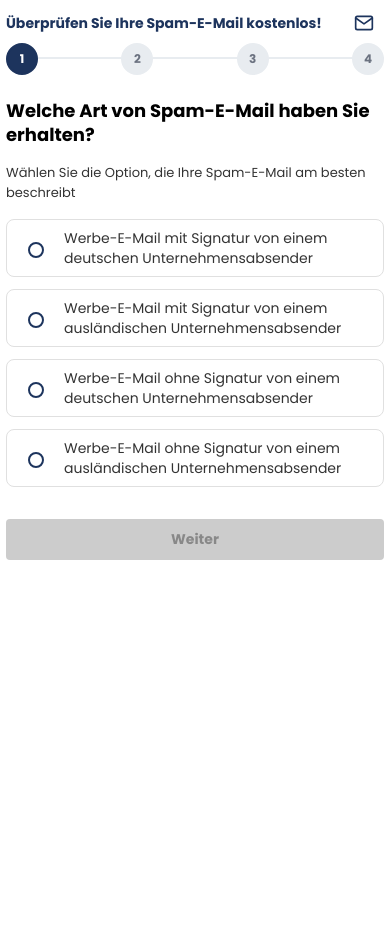
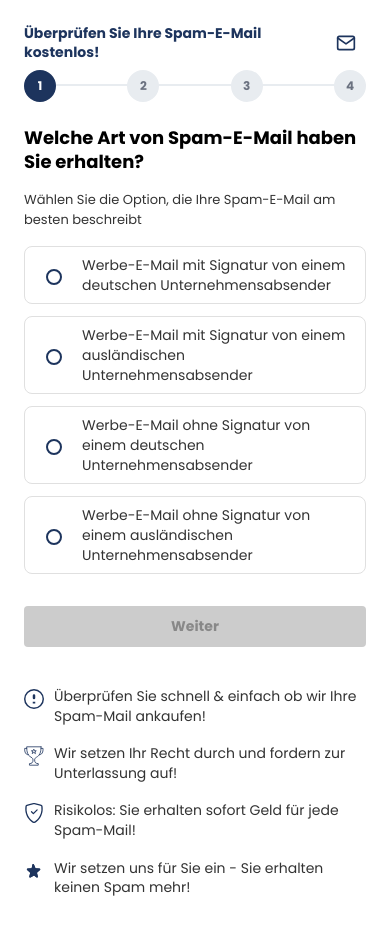
Before and after one commit to MalikNabiAwan/clientform, a plain HTML site: page index.html in a window 390 px wide. Before the commit the page ends 844 px from the top, so only its background shows below. Drawn offline with Linux system fonts and the light colour scheme.

Commit message:
Update index.html

```diff
--- a/index.html
+++ b/index.html
@@ -579,11 +579,12 @@
     @media (max-width: 768px) {
       body {
         overflow-x: hidden;
+        padding: 20px 16px;
       }
 
       .flight-form {
         max-width: 100%;
-        padding: 0 8px;
+        padding: 0 16px;
         transform: none;
         margin: 0 auto;
         width: 100%;
@@ -712,14 +713,14 @@
 
     @media (max-width: 480px) {
       body {
-        padding: 3px;
+        padding: 16px 12px;
         font-size: 14px;
         margin: 0;
         overflow-x: hidden;
       }
 
       .flight-form {
-        padding: 0 3px;
+        padding: 0 12px;
         width: 100%;
         max-width: 100%;
         box-sizing: border-box;
@@ -833,12 +834,12 @@
     /* Extra small screens */
     @media (max-width: 360px) {
       body {
-        padding: 2px;
+        padding: 12px 8px;
         margin: 0;
       }
 
       .flight-form {
-        padding: 0 2px;
+        padding: 0 8px;
         width: 100%;
         max-width: 100%;
       }
@@ -903,6 +904,121 @@
         padding: 10px 0;
         width: 100%;
         box-sizing: border-box;
+      }
+    }
+
+    /* Footer Stats Section Styling - Clean & Simple */
+    .stats-section {
+      display: flex;
+      flex-direction: column;
+      gap: 24px;
+      padding: 40px 20px 20px;
+      margin-top: 40px;
+      max-width: 600px;
+      margin-left: auto;
+      margin-right: auto;
+    }
+
+    .stat-item {
+      display: flex;
+      align-items: flex-start;
+      gap: 12px;
+      font-size: 16px;
+      color: #1D345D;
+      padding: 0;
+    }
+
+    .stat-icon {
+      width: 24px;
+      height: 24px;
+      color: #1D345D;
+      flex-shrink: 0;
+      margin-top: 2px;
+    }
+
+    .stat-item p {
+      text-align: left;
+      margin: 0;
+      font-family: 'Poppins', sans-serif;
+      font-weight: 400;
+      line-height: 1.5;
+      color: #333;
+    }
+
+    /* Responsive design for footer */
+    @media (min-width: 768px) {
+      .stats-section {
+        flex-direction: row;
+        justify-content: space-between;
+        flex-wrap: wrap;
+        gap: 20px;
+        padding: 32px 20px 20px;
+      }
+
+      .stat-item {
+        flex: 1;
+        min-width: 250px;
+      }
+    }
+
+    @media (max-width: 768px) {
+      .stats-section {
+        padding: 24px 16px 16px;
+        margin-top: 24px;
+        gap: 20px;
+      }
+
+      .stat-item p {
+        font-size: 15px;
+      }
+
+      .stat-icon {
+        width: 22px;
+        height: 22px;
+      }
+    }
+
+    @media (max-width: 480px) {
+      .stats-section {
+        padding: 20px 12px 12px;
+        margin-top: 20px;
+        gap: 18px;
+      }
+
+      .stat-item {
+        gap: 10px;
+      }
+
+      .stat-item p {
+        font-size: 14px;
+        line-height: 1.4;
+      }
+
+      .stat-icon {
+        width: 20px;
+        height: 20px;
+      }
+    }
+
+    @media (max-width: 360px) {
+      .stats-section {
+        padding: 16px 8px 8px;
+        margin-top: 16px;
+        gap: 16px;
+      }
+
+      .stat-item {
+        gap: 8px;
+      }
+
+      .stat-item p {
+        font-size: 13px;
+        line-height: 1.3;
+      }
+
+      .stat-icon {
+        width: 18px;
+        height: 18px;
       }
     }
   </style>
@@ -1629,5 +1745,37 @@
             document.getElementById('fileUpload').dispatchEvent(event);
         });
     </script>
+
+    <!-- Footer Stats Section -->
+    <div class="stats-section">
+      <div class="stat-item">
+        <svg xmlns="http://www.w3.org/2000/svg" width="32" height="32" fill="none" color="#1D345D" class="stat-icon" viewBox="0 0 24 24">
+          <path fill="currentColor" d="M12 1.75a10.25 10.25 0 1 1 0 20.5 10.25 10.25 0 0 1 0-20.5ZM12 0a12 12 0 1 0 0 24A12 12 0 0 0 12 0Zm-1.5 7.75a1.5 1.5 0 1 1 3 0v3a1.5 1.5 0 1 1-3 0v-3Zm0 7.5h3v2h-3v-2Z"/>
+        </svg>
+        <p>Überprüfen Sie schnell & einfach ob wir Ihre Spam-Mail ankaufen!</p>
+      </div>
+      <div class="stat-item">
+        <svg xmlns="http://www.w3.org/2000/svg" width="32" height="32" fill="none" color="#1D345D" class="stat-icon" viewBox="0 0 39 40">
+          <path stroke="currentColor" stroke-linejoin="round" stroke-width="1.6" d="m19.152 6.4 1.6 3.2h3.2l-2.592 1.984.992 3.616-3.2-2.4-3.2 2.4 1.28-3.616-2.88-1.984h3.2z"/>
+          <path stroke="currentColor" stroke-linecap="round" stroke-linejoin="round" stroke-width="1.6" d="M8.208 17.6C.208 17.6.816 7.008.816 4.8H4.88m25.28 12.8c8 0 7.44-10.592 7.44-12.8h-4.096"/>
+          <path stroke="currentColor" stroke-linecap="round" stroke-linejoin="round" stroke-width="1.6" d="M33.616 1.6h-28.8c0 24.688 12.736 17.68 12.736 26.4-.096 5.6-2.72 7.2-7.136 7.2v3.2h17.6v-3.2c-4.416 0-7.264-1.6-7.264-7.2 0-8.72 12.864-1.808 12.864-26.4"/>
+        </svg>
+        <p>Wir setzen Ihr Recht durch und fordern zur Unterlassung auf!</p>
+      </div>
+      <div class="stat-item">
+        <svg xmlns="http://www.w3.org/2000/svg" width="32" height="32" fill="currentColor" class="stat-icon" viewBox="0 0 16 16">
+          <path d="M5.338 1.59a61 61 0 0 0-2.837.856.48.48 0 0 0-.328.39c-.554 4.157.726 7.19 2.253 9.188a10.7 10.7 0 0 0 2.287 2.233c.346.244.652.42.893.533q.18.085.293.118a1 1 0 0 0 .101.025 1 1 0 0 0 .1-.025q.114-.034.294-.118c.24-.113.547-.29.893-.533a10.7 10.7 0 0 0 2.287-2.233c1.527-1.997 2.807-5.031 2.253-9.188a.48.48 0 0 0-.328-.39c-.651-.213-1.75-.56-2.837-.855C9.552 1.29 8.531 1.067 8 1.067c-.53 0-1.552.223-2.662.524zM5.072.56C6.157.265 7.31 0 8 0s1.843.265 2.928.56c1.11.3 2.229.655 2.887.87a1.54 1.54 0 0 1 1.044 1.262c.596 4.477-.787 7.795-2.465 9.99a11.8 11.8 0 0 1-2.517 2.453 7 7 0 0 1-1.048.625c-.28.132-.581.24-.829.24s-.548-.108-.829-.24a7 7 0 0 1-1.048-.625 11.8 11.8 0 0 1-2.517-2.453C1.928 10.487.545 7.169 1.141 2.692A1.54 1.54 0 0 1 2.185 1.43 63 63 0 0 1 5.072.56"/>
+          <path d="M10.854 5.146a.5.5 0 0 1 0 .708l-3 3a.5.5 0 0 1-.708 0l-1.5-1.5a.5.5 0 1 1 .708-.708L7.5 7.793l2.646-2.647a.5.5 0 0 1 .708 0"/>
+        </svg>
+        <p>Risikolos: Sie erhalten sofort Geld für jede Spam-Mail!</p>
+      </div>
+      <div class="stat-item">
+        <svg xmlns="http://www.w3.org/2000/svg" width="40" height="40" fill="currentColor" class="stat-icon" viewBox="0 0 24 24">
+          <path d="M12 17.27L15.15 19.78c.76.46 1.69-.22 1.49-1.08l-1.1-4.72 3.67-3.18c.67-.58.31-1.68-.57-1.75l-4.83-.41-1.89-4.46c-.34-.81-1.5-.81-1.84 0L9.19 8.63l-4.83.41c-.88.07-1.24 1.17-.57 1.75l3.67 3.18-1.1 4.72c-.2.86.73 1.54 1.49 1.08L12 17.27z"/>
+          <path d="M12 17.27L15.15 19.78c.76.46 1.69-.22 1.49-1.08l-1.1-4.72 3.67-3.18c.67-.58.31-1.68-.57-1.75l-4.83-.41-1.89-4.46c-.34-.81-1.5-.81-1.84 0L9.19 8.63l-4.83.41c-.88.07-1.24 1.17-.57 1.75l3.67 3.18-1.1 4.72c-.2.86.73 1.54 1.49 1.08L12 17.27z"/>
+        </svg>
+        <p>Wir setzen uns für Sie ein - Sie erhalten keinen Spam mehr!</p>
+      </div>
+    </div>
 </body>
 </html>
```
